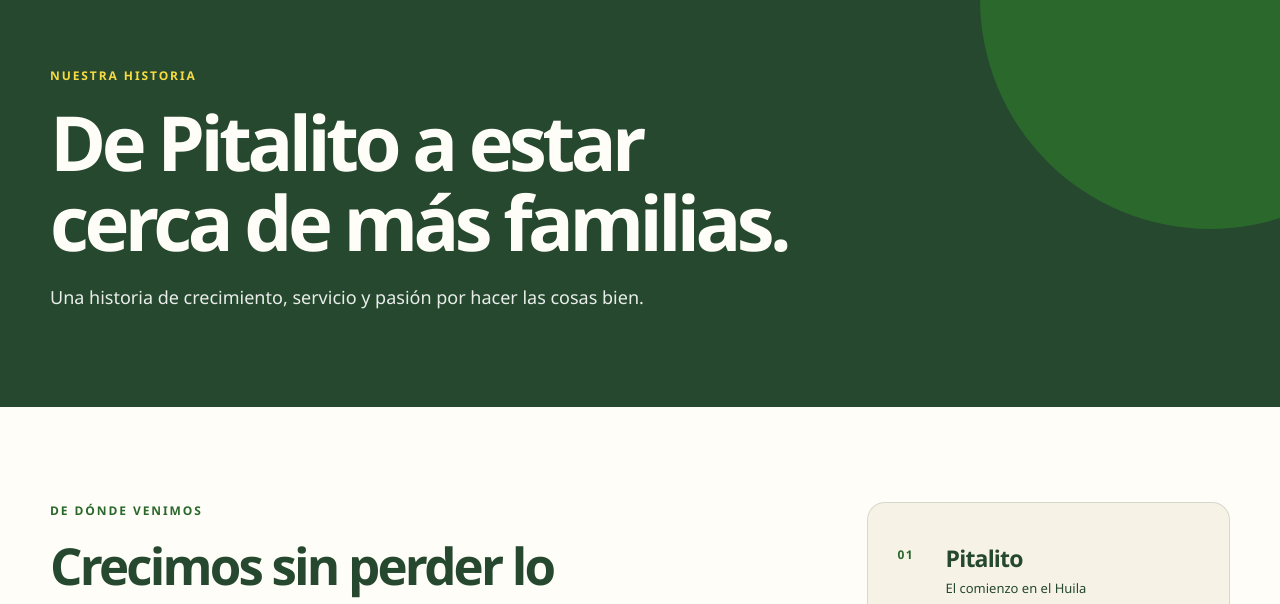
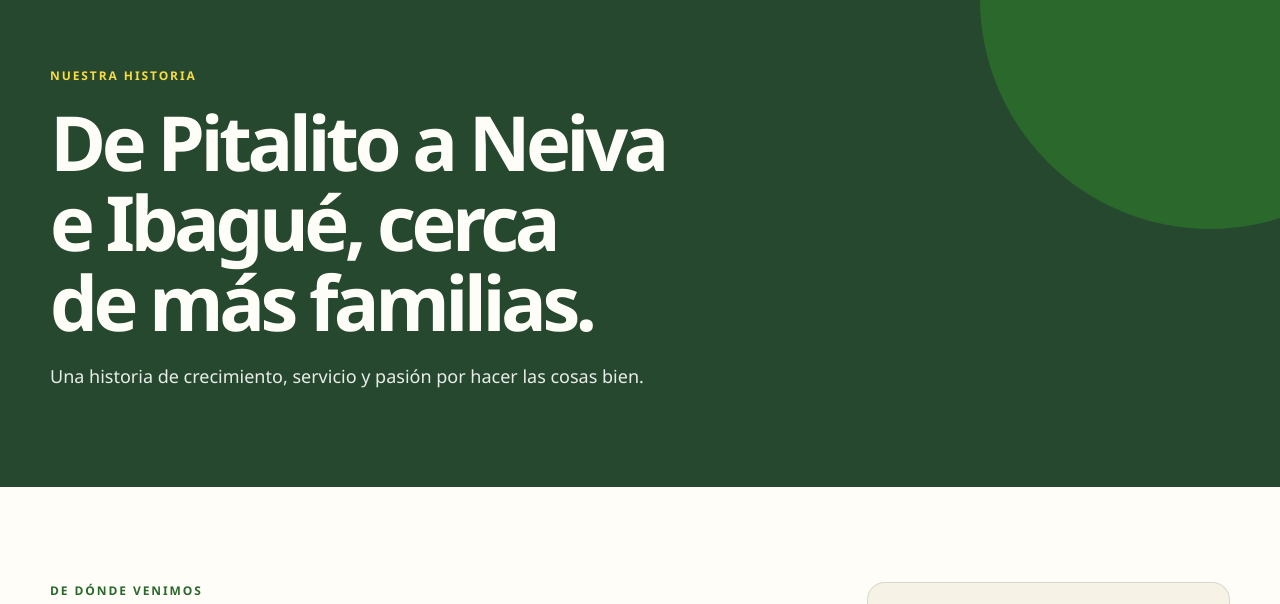
Before and after one commit to jaguz794/pagina_web, a website: page nosotros.html in a window 1280 px wide. Shown: the part 116-720 px from the top of the page. Drawn offline with Linux system fonts and the light colour scheme.

Commit message:
Refine Pitalito story headline

```diff
--- a/nosotros.html
+++ b/nosotros.html
@@ -31,7 +31,7 @@
       <section class="story-hero" aria-labelledby="story-title">
         <div class="container">
           <p class="eyebrow">Nuestra historia</p>
-          <h1 id="story-title">De Pitalito a estar cerca de más familias.</h1>
+          <h1 id="story-title">De Pitalito a Neiva e Ibagué, cerca de más familias.</h1>
           <p>Una historia de crecimiento, servicio y pasión por hacer las cosas bien.</p>
         </div>
       </section>
```
